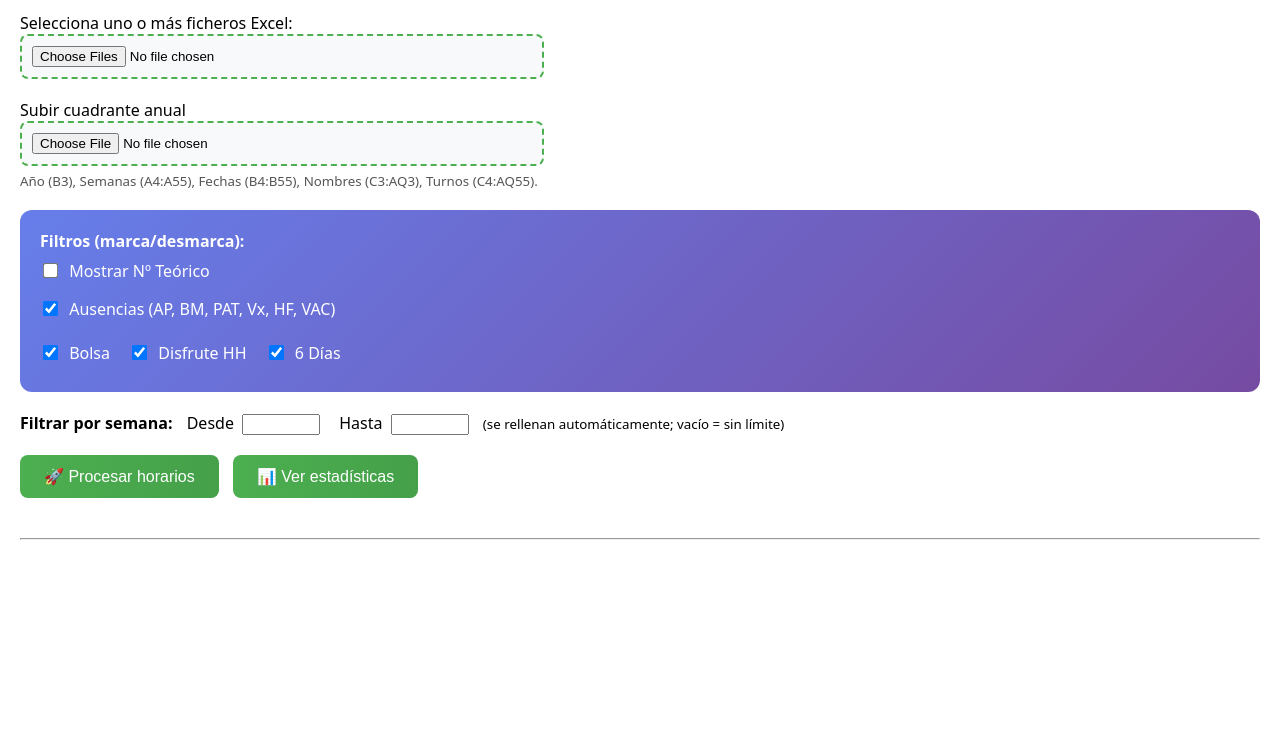
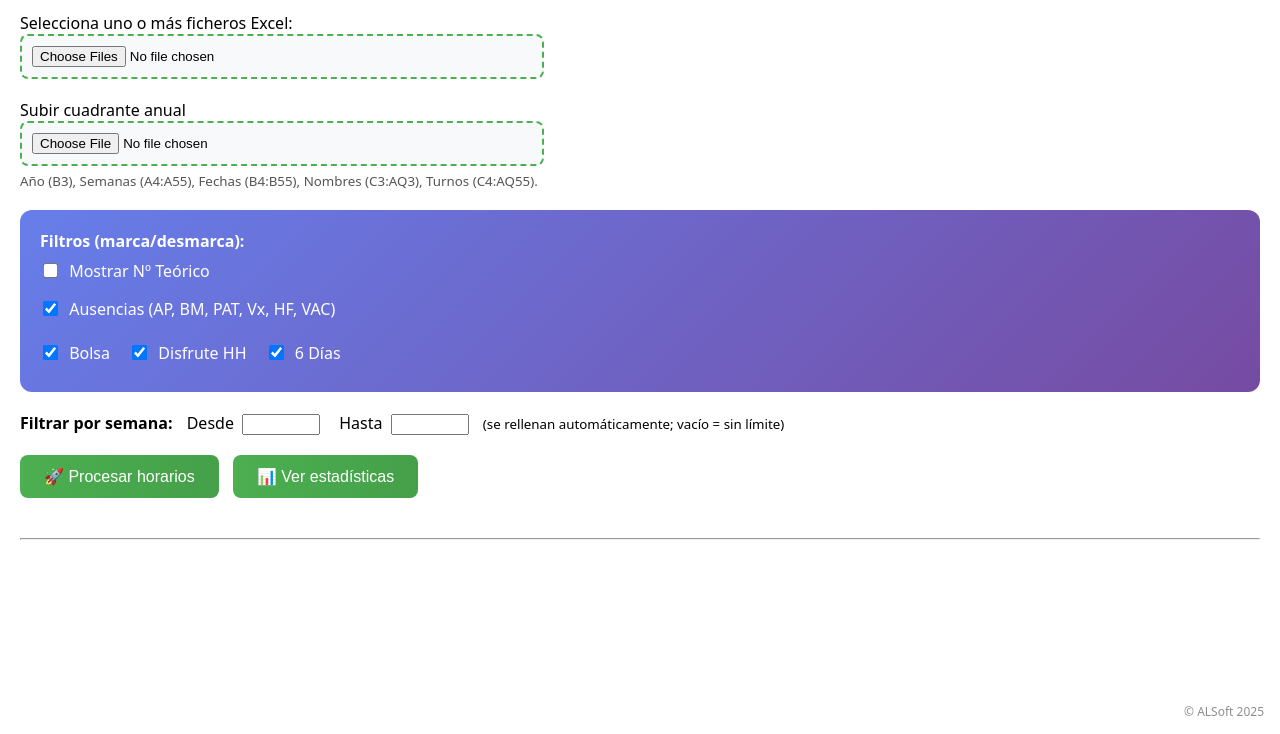
Before and after one commit to Spirit981/horarios-web, a website: page public/index.html in a window 1280 px wide. Shown: the part 66-800 px from the top of the page. Drawn offline with Linux system fonts and the light colour scheme.

Commit message:
Add files via upload

```diff
--- a/public/index.html
+++ b/public/index.html
@@ -46,6 +46,20 @@
       margin-right: 8px;
       transform: scale(1.2);
     }
+
+	.copyright-badge{
+  position: fixed;
+  right: 10px;
+  bottom: 10px;
+  font-size: 12px;
+  color: rgba(0,0,0,0.45);
+  background: transparent;
+  padding: 4px 6px;
+  z-index: 9999;
+  user-select: none;
+  pointer-events: none;
+}
+
   </style>
 </head>
 <body>
@@ -192,5 +206,8 @@
 
   <script src="https://cdn.jsdelivr.net/npm/xlsx/dist/xlsx.full.min.js"></script>
   <script src="main.js"></script>
+
+  <footer class="copyright-badge">© ALSoft 2025</footer>
+
 </body>
 </html>
```
